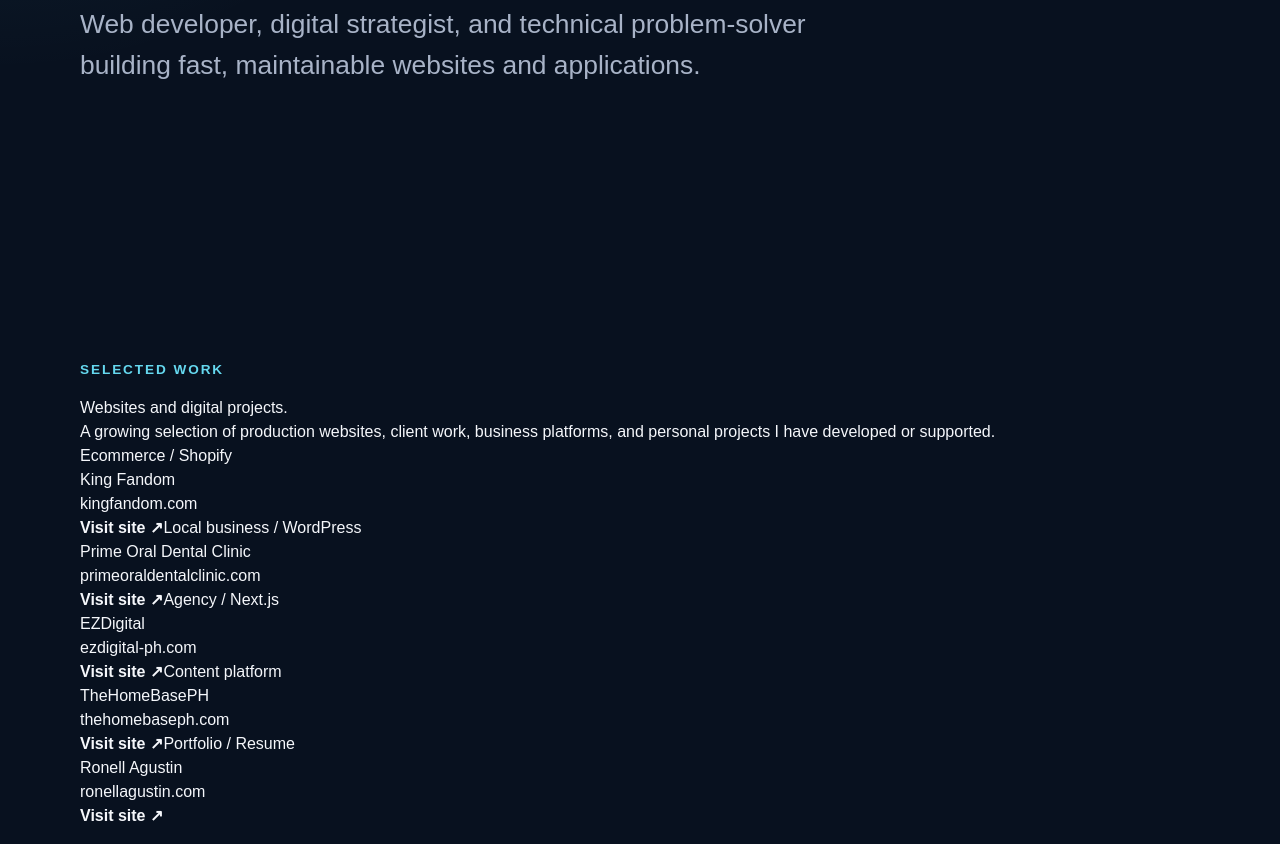
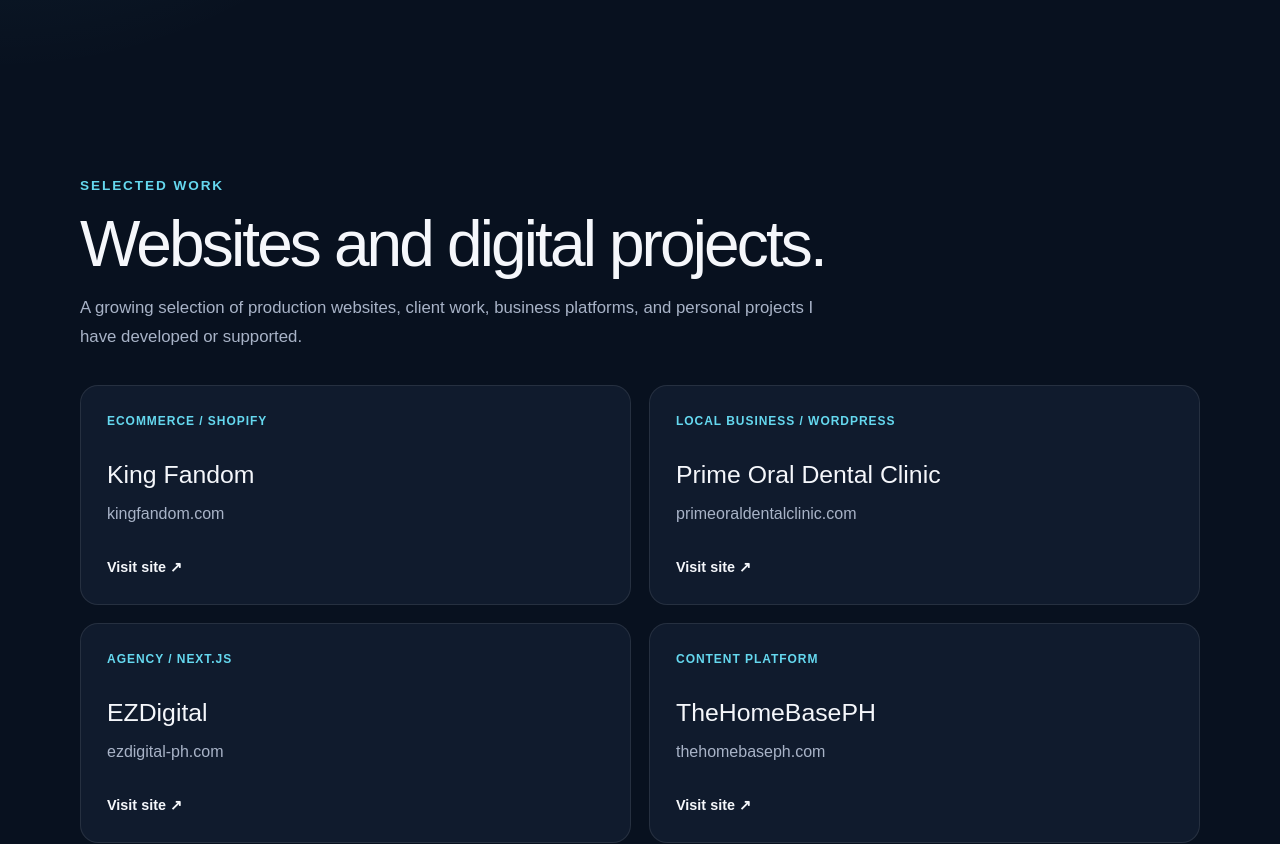
Before and after one commit to ronell-agustin/ronellagustin, a Next.js app: page / in a window 1280 px wide. Shown: the part 440-1284 px from the top of the page. Built offline with nearby package versions, Linux system fonts and the light colour scheme.

Commit message:
Style portfolio project section

```diff
--- a/src/app/globals.css
+++ b/src/app/globals.css
@@ -36,7 +36,7 @@ a {
 }
 
 .hero {
-  min-height: 100vh;
+  min-height: 72vh;
   display: flex;
   flex-direction: column;
   justify-content: center;
@@ -67,28 +67,92 @@ h1 {
   line-height: 1.55;
 }
 
-.status-card {
+.projects {
+  padding: 40px 0 110px;
+}
+
+.section-heading {
+  max-width: 760px;
+  margin-bottom: 34px;
+}
+
+.section-heading h2 {
+  margin: 0 0 18px;
+  font-size: clamp(2.2rem, 5vw, 4rem);
+  line-height: 1;
+  letter-spacing: -0.045em;
+}
+
+.section-heading > p:last-child {
+  color: var(--muted);
+  font-size: 1.05rem;
+  line-height: 1.7;
+}
+
+.project-grid {
   display: grid;
-  gap: 8px;
-  max-width: 620px;
-  margin-top: 48px;
-  padding: 22px 24px;
+  grid-template-columns: repeat(2, minmax(0, 1fr));
+  gap: 18px;
+}
+
+.project-card {
+  min-height: 220px;
+  display: flex;
+  flex-direction: column;
+  padding: 26px;
   background: var(--panel);
   border: 1px solid var(--border);
   border-radius: 18px;
+  text-decoration: none;
+  transition:
+    transform 180ms ease,
+    border-color 180ms ease;
 }
 
-.status-card span {
-  color: var(--muted);
-  line-height: 1.6;
+.project-card:hover {
+  transform: translateY(-4px);
+  border-color: rgba(101, 216, 239, 0.45);
 }
 
-@media (max-width: 640px) {
+.project-card span {
+  color: var(--accent);
+  font-size: 0.75rem;
+  font-weight: 700;
+  letter-spacing: 0.08em;
+  text-transform: uppercase;
+}
+
+.project-card h3 {
+  margin: 26px 0 8px;
+  font-size: 1.55rem;
+}
+
+.project-card p {
+  margin: 0;
+  color: var(--muted);
+}
+
+.project-card strong {
+  margin-top: auto;
+  padding-top: 28px;
+  font-size: 0.9rem;
+}
+
+@media (max-width: 700px) {
   .shell {
     width: min(100% - 28px, 1120px);
   }
 
   .hero {
+    min-height: 66vh;
     padding: 48px 0;
   }
+
+  .projects {
+    padding-bottom: 72px;
+  }
+
+  .project-grid {
+    grid-template-columns: 1fr;
+  }
 }
```
